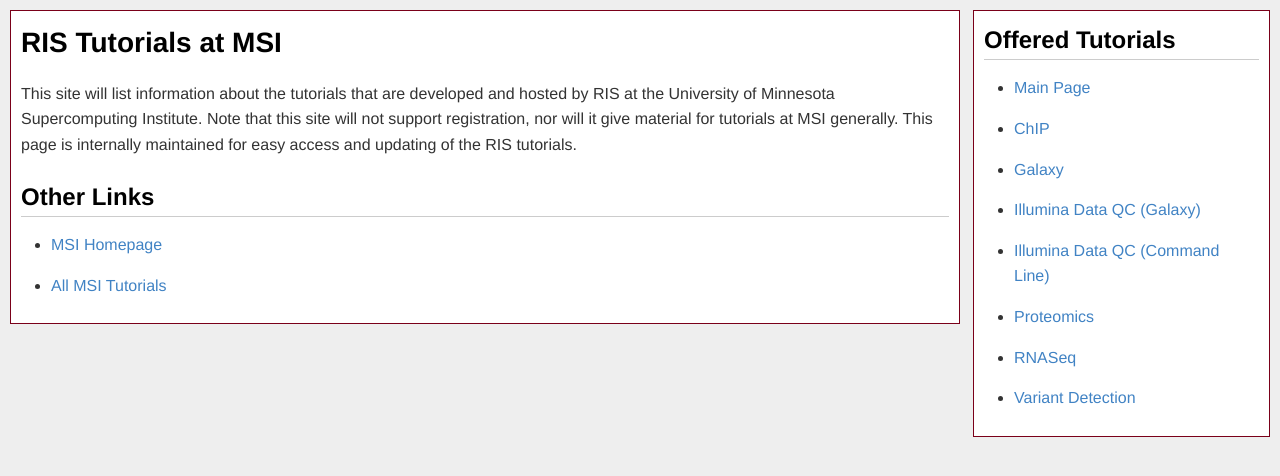
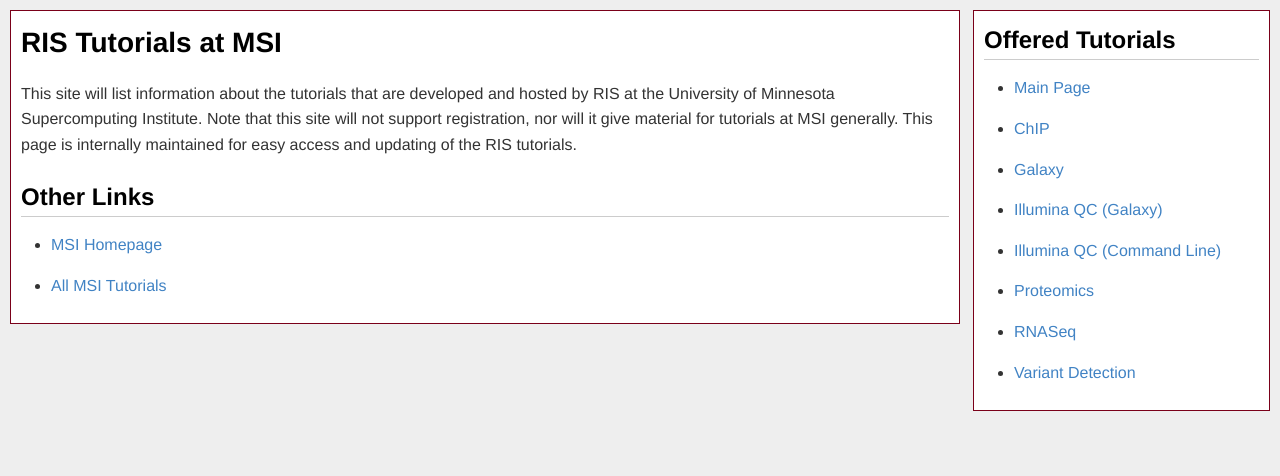
Before and after one commit to msi-ris/Tutorials, a Jekyll site: the page built from index.html, in a window 1280 px wide. Shown: the top 476 px of the page. Built offline with Jekyll 4.4.1, drawn with Linux system fonts in a browser that asks for light colours.

Commit message:
Update layout

```diff
--- a/_layouts/default.html
+++ b/_layouts/default.html
@@ -15,8 +15,8 @@
                     <li><a href="{{ "/" | prepend: site.baseurl }}">Main Page</a></li>
                     <li><a href="{{ "/chip" | prepend: site.baseurl }}">ChIP</a></li>
                     <li><a href="{{ "/galaxy" | prepend: site.baseurl }}">Galaxy</a></li>
-                    <li><a href="{{ "/illumina_galaxy" | prepend: site.baseurl }}">Illumina Data QC (Galaxy)</a></li>
-                    <li><a href="{{ "/illumina_cmd" | prepend: site.baseurl }}">Illumina Data QC (Command Line)</a></li>
+                    <li><a href="{{ "/illumina_galaxy" | prepend: site.baseurl }}">Illumina QC (Galaxy)</a></li>
+                    <li><a href="{{ "/illumina_cmd" | prepend: site.baseurl }}">Illumina QC (Command Line)</a></li>
                     <li><a href="{{ "/proteomics" | prepend: site.baseurl }}">Proteomics</a></li>
                     <li><a href="{{ "/rnaseq" | prepend: site.baseurl }}">RNASeq</a></li>
                     <li><a href="{{ "/variant" | prepend: site.baseurl }}">Variant Detection</a></li>
```
